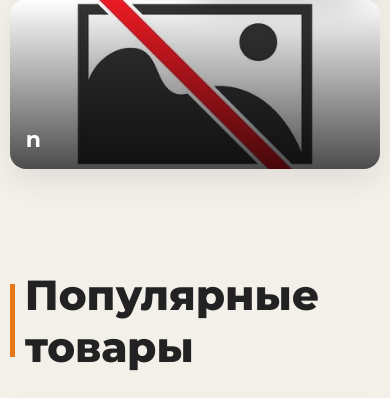
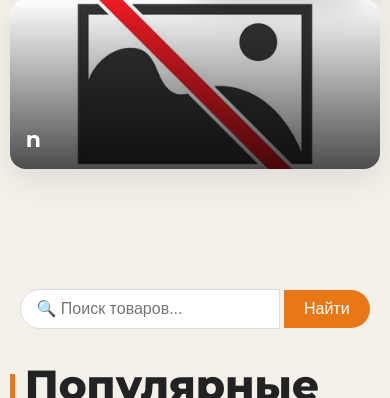
Before and after one commit to ilepsky/my-site-plitka, a Django app: page / in a window 390 px wide. Shown: the part 826-1224 px from the top of the page. Run offline with Django 5.2, Linux system fonts and the light colour scheme; data comes from the database, SQL or seed files in the repository; both versions use the stored data as it was after the commit; data that the repository does not hold is empty.

Commit message:
stroka poiska

```diff
--- a/shop/views.py
+++ b/shop/views.py
@@ -1,7 +1,8 @@
 import json
-from django.views.decorators.csrf import csrf_exempt
 from django.shortcuts import render
 from django.http import JsonResponse
+from django.db.models import Q
+from django.views.decorators.csrf import csrf_exempt
 from .models import Product, Category, Banner, Order
 
 
@@ -17,21 +18,51 @@
 
 
 def filter_products(request):
-    """Фильтрация товаров из БАЗЫ ДАННЫХ"""
+    """Фильтрация и поиск товаров"""
     tag = request.GET.get('tag', 'all')
+    query = request.GET.get('q', '').strip()
 
-    if tag == 'all':
-        products = Product.objects.filter(in_stock=True)
-        category_name = "Популярные товары"
-    else:
-        products = Product.objects.filter(tag=tag, in_stock=True)
-        # Получаем название категории из первого товара
-        if products.exists():
-            category_name = products.first().category.name
-        else:
-            category_name = "Товары отсутствуют"
+    products = Product.objects.filter(in_stock=True)
 
-    # Преобразуем товары в формат для JSON
+    # Фильтрация по категории
+    if tag != 'all':
+        products = products.filter(tag=tag)
+
+    # Поиск по запросу
+    if query:
+        # Основной поиск по текстовым полям
+        products = products.filter(
+            Q(name__icontains=query) |
+            Q(desc__icontains=query) |
+            Q(category__name__icontains=query)
+        )
+
+        # Дополнительный поиск по характеристикам (specs)
+        extra_product_ids = []
+        all_products = Product.objects.filter(in_stock=True)
+        if tag != 'all':
+            all_products = all_products.filter(tag=tag)
+
+        for p in all_products:
+            try:
+                specs = p.specs
+                if isinstance(specs, dict):
+                    for key, value in specs.items():
+                        if query.lower() in str(value).lower():
+                            extra_product_ids.append(p.id)
+                            break
+                elif isinstance(specs, str):
+                    if query.lower() in specs.lower():
+                        extra_product_ids.append(p.id)
+            except:
+                pass
+
+        # Объединяем результаты
+        if extra_product_ids:
+            products = products | Product.objects.filter(id__in=extra_product_ids)
+        products = products.distinct()
+
+    # Преобразуем в список словарей для JSON
     products_list = []
     for p in products:
         products_list.append({
@@ -45,6 +76,14 @@
             'specs': p.specs,
         })
 
+    # Определяем название для заголовка
+    if query:
+        category_name = f"🔍 Результаты поиска: {query}"
+    elif tag == 'all':
+        category_name = "Популярные товары"
+    else:
+        category_name = products[0].category.name if products.exists() else "Товары отсутствуют"
+
     return JsonResponse({
         'products': products_list,
         'category_name': category_name
@@ -52,7 +91,7 @@
 
 
 def product_detail(request, id):
-    """Детальная информация о товаре из БАЗЫ ДАННЫХ"""
+    """Детальная информация о товаре"""
     try:
         product = Product.objects.get(id=id, in_stock=True)
         data = {
@@ -70,22 +109,28 @@
         return JsonResponse({'error': 'Товар не найден'}, status=404)
 
 
-@csrf_exempt  # временно для теста, потом можно убрать
+@csrf_exempt
 def create_order(request):
+    """Создание нового заказа"""
     if request.method != 'POST':
         return JsonResponse({'error': 'Метод не поддерживается'}, status=405)
 
     try:
         data = json.loads(request.body)
 
-        # Создаём заказ
+        # Нормализуем данные товаров (добавляем quantity если нет)
+        items = data.get('items', [])
+        for item in items:
+            if 'quantity' not in item:
+                item['quantity'] = 1
+
         order = Order.objects.create(
             customer_name=data.get('name', ''),
             customer_phone=data.get('phone', ''),
             customer_email=data.get('email', ''),
             customer_address=data.get('address', ''),
             customer_comment=data.get('comment', ''),
-            items=data.get('items', []),
+            items=items,
             total_price=data.get('total', 0),
             status='new'
         )
--- a/static/shop/css/style.css
+++ b/static/shop/css/style.css
@@ -743,3 +743,23 @@
         align-self: flex-end;
     }
 }
+.search-header {
+    flex: 1;
+    max-width: 300px;
+}
+.search-header input {
+    width: 100%;
+    padding: 8px 15px;
+    border: none;
+    border-radius: 30px;
+    outline: none;
+}
+.search-header button {
+    position: absolute;
+    right: 10px;
+    top: 50%;
+    transform: translateY(-50%);
+    background: none;
+    border: none;
+    cursor: pointer;
+}
--- a/templates/shop/index.html
+++ b/templates/shop/index.html
@@ -9,6 +9,47 @@
 <link rel="icon" type="image/png" href="/static/shop/images/favicon.png">
 <link rel="shortcut icon" type="image/png" href="/static/shop/images/favicon.png">
 <meta name="yandex-verification" content="ae4c6084f5cfaa4b" />
+<style>
+/* Дополнительные стили для поиска */
+.search-container {
+    margin: 20px 0 30px 0;
+    text-align: center;
+}
+.search-container input {
+    width: 60%;
+    padding: 12px 20px;
+    font-size: 16px;
+    border: 1px solid #ddd;
+    border-radius: 40px 0 0 40px;
+    outline: none;
+    transition: 0.3s;
+}
+.search-container input:focus {
+    border-color: #e87817;
+}
+.search-container button {
+    padding: 12px 25px;
+    font-size: 16px;
+    background: #e87817;
+    color: white;
+    border: none;
+    border-radius: 0 40px 40px 0;
+    cursor: pointer;
+    transition: 0.3s;
+}
+.search-container button:hover {
+    background: #d06b10;
+}
+@media (max-width: 700px) {
+    .search-container input {
+        width: 70%;
+        padding: 10px 15px;
+    }
+    .search-container button {
+        padding: 10px 20px;
+    }
+}
+</style>
 </head>
 <body>
 
@@ -72,6 +113,16 @@
 
 <section class="section" id="catalog">
 <div class="container">
+
+<!-- ========== СТРОКА ПОИСКА ========== -->
+<div class="search-container">
+    <form id="searchForm" method="get" action="">
+        <input type="text" name="q" id="searchInput" placeholder="🔍 Поиск товаров..." value="{{ request.GET.q }}">
+        <button type="submit">Найти</button>
+    </form>
+</div>
+<!-- ========== КОНЕЦ СТРОКИ ПОИСКА ========== -->
+
 <div class="catalog-header">
 <div class="title" id="catalogTitle">Популярные товары</div>
 <button class="reset-filter-btn" id="resetBtn" onclick="filterCategory('all')">Показать все товары</button>
@@ -128,6 +179,9 @@
 
 <script src="/static/shop/js/main.js"></script>
 <script>
+// Переменная для хранения текущей категории
+let currentTag = 'all';
+
 // Функция оформления заказа
 function showOrderForm() {
     let cartData = JSON.parse(localStorage.getItem('cart')) || [];
@@ -220,13 +274,55 @@
         }
     });
 }
+
 function closeOrderModal() {
     let modal = document.getElementById('orderModal');
     if (modal) modal.remove();
 }
 
+// ========== ФУНКЦИИ ДЛЯ ПОИСКА ==========
+async function loadProductsWithSearch(tag = 'all') {
+    const query = document.getElementById('searchInput')?.value || '';
+    let url = `/api/filter/?tag=${tag}`;
+    if (query) {
+        url += `&q=${encodeURIComponent(query)}`;
+    }
+    const response = await fetch(url);
+    const data = await response.json();
+    productsData = data.products;
+    currentTag = tag;
+
+    const resetBtn = document.getElementById('resetBtn');
+    const catalogTitle = document.getElementById('catalogTitle');
+    if (tag !== 'all') {
+        resetBtn.style.display = 'block';
+        catalogTitle.innerText = data.category_name;
+    } else {
+        resetBtn.style.display = 'none';
+        catalogTitle.innerText = data.category_name;
+    }
+    renderProductsList(productsData);
+}
+
+// Обработчик отправки формы поиска
+const searchForm = document.getElementById('searchForm');
+if (searchForm) {
+    searchForm.addEventListener('submit', function(e) {
+        e.preventDefault();
+        loadProductsWithSearch(currentTag);
+    });
+}
+
+// Переопределяем filterCategory для работы с поиском
+window.filterCategory = function(tag) {
+    currentTag = tag;
+    loadProductsWithSearch(tag);
+    document.getElementById('catalog').scrollIntoView({ behavior: 'smooth' });
+};
+
 // Проверка, что функция определена
 console.log('showOrderForm функция определена:', typeof showOrderForm);
+console.log('Поиск подключен:', typeof loadProductsWithSearch);
 </script>
 </body>
 </html>
```
Also changed, not shown: db.sqlite3.
